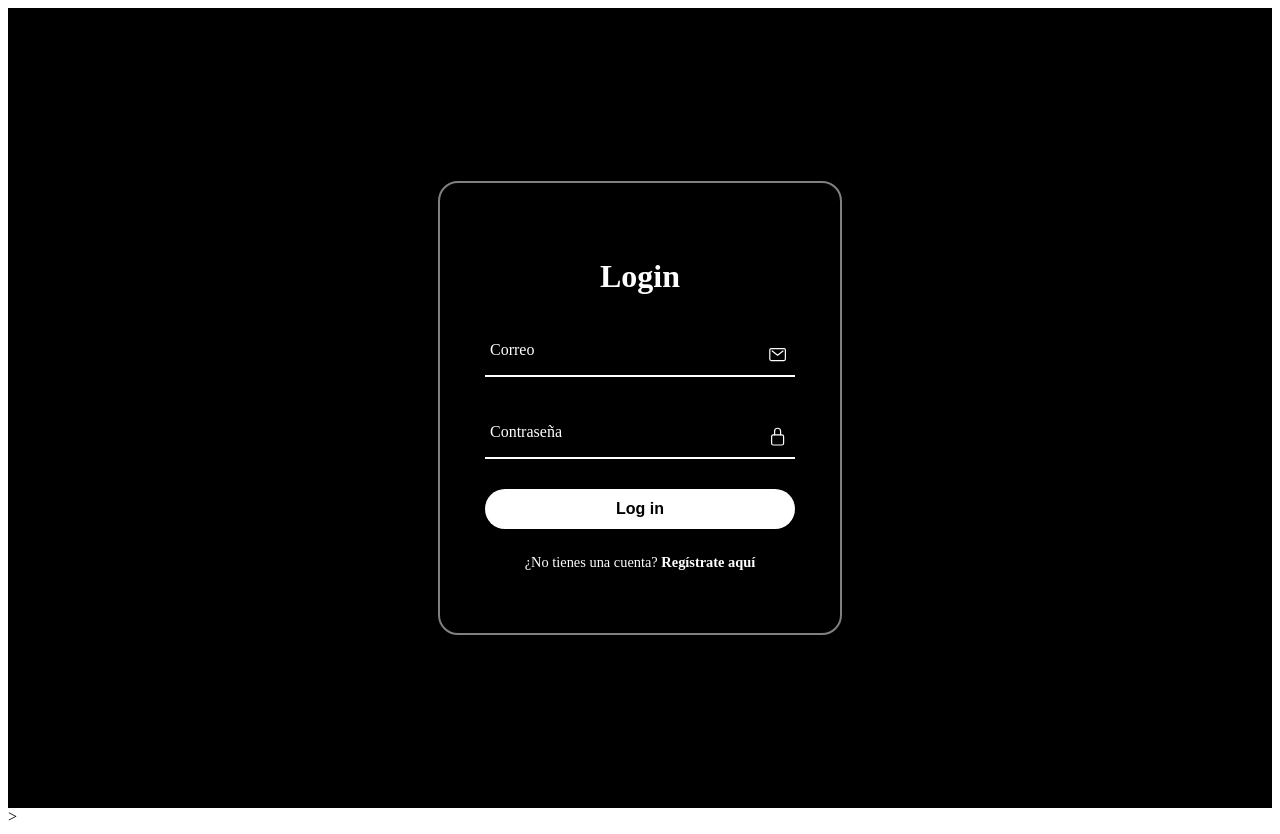
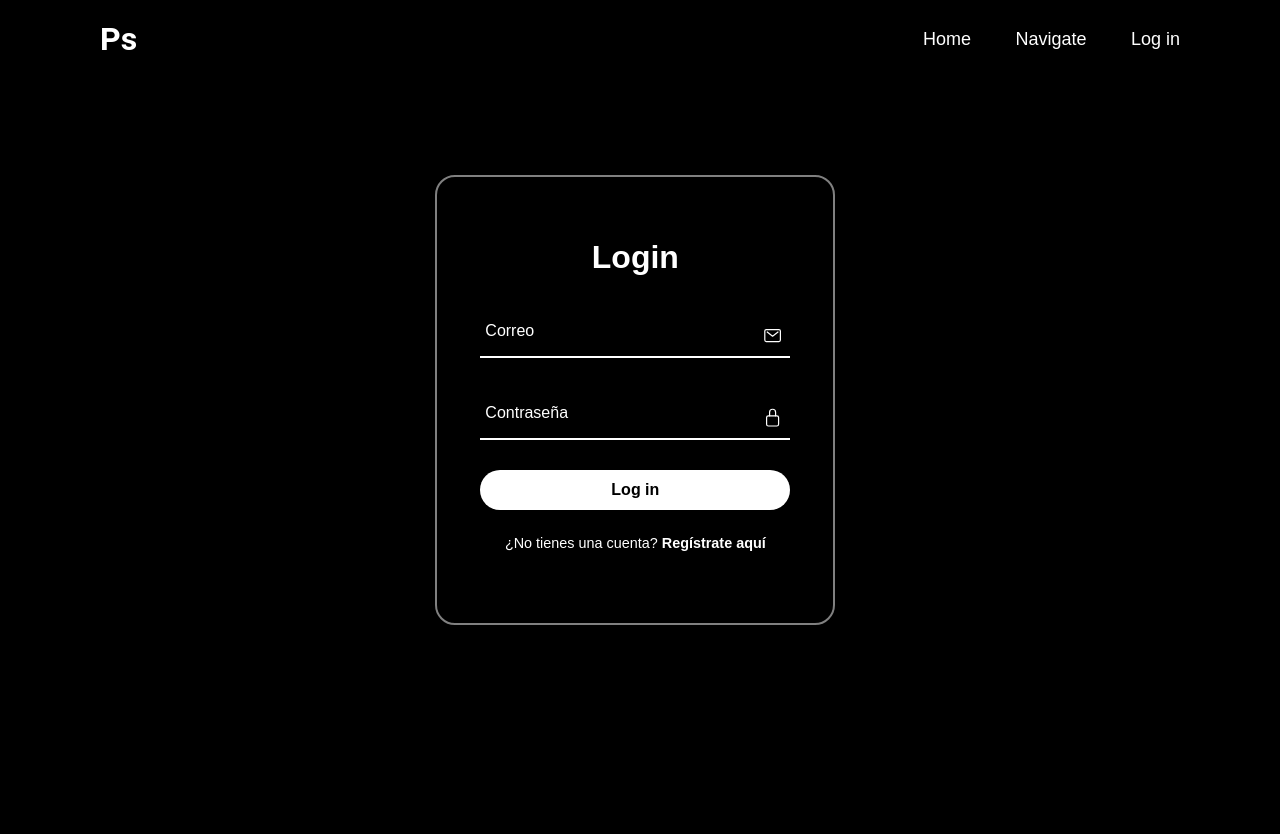
Before and after one commit to Eutanasi0/ProfeSoft, a website: page back/front/files/login.html in a window 1280 px wide. After the commit the page ends 800 px from the top, so only its background shows below. Drawn offline with nearby package versions, Linux system fonts and the light colour scheme.

Commit message:
ta el navbar en login y register

```diff
--- a/back/front/files/login.html
+++ b/back/front/files/login.html
@@ -12,6 +12,15 @@
     <link href="https://fonts.googleapis.com/css2?family=Onest:wght@300&display=swap" rel="stylesheet">
 </head>
 <body>
+    <header class="header">
+        <a href="#" class="logoPS">Ps</a>
+        <nav class="navbar">
+            <a href="../files/main.html">Home</a>
+            <a href="../files/navigate.html">Navigate</a>
+            <a href="../files/login.html">Log in</a>
+        </nav>
+    </header>
+
     <section class="login">
         <div class="form-box">
             <div class="form-value">
--- a/back/front/styles/login.css
+++ b/back/front/styles/login.css
@@ -1,3 +1,63 @@
+* {
+    margin: 0;
+    padding: 0;
+    box-sizing: border-box;
+    font-family: "poppins", sans-serif;
+}
+
+body {
+    min-height: 100vh;
+    display: flex;
+    background: black;
+    align-items: center;
+    justify-content: center;
+}
+
+.header {
+    position: fixed;
+    top: 0;
+    left: 0;
+    width: 100%;
+    padding: 20px 100px;
+    background: transparent;
+    display: flex;
+    justify-content: space-between;
+    align-items: center;
+    z-index: 100;
+}
+
+.logoPS {
+    font-size: 32px;
+    color: white;
+    font-family: 'Pacifico', cursive;
+    font-family: 'Roboto', sans-serif;
+    text-decoration: none;
+    font-weight: 700;
+}
+
+.navbar a {
+    position: relative;
+    color: white;
+    text-decoration: none;
+    font-size: 18px;
+    font-weight: 500;
+    margin-left: 40px;
+}
+
+.navbar a::before {
+    content: '';
+    position: absolute;
+    top: 100%;
+    left: 0;
+    width: 0;
+    height: 2px;
+    background: white;
+    transition: .3s;
+}
+
+.navbar a:hover::before {
+    width: 100%;
+}
 /*login*/
 .login{
     height: 100%;
--- a/back/front/styles/register.css
+++ b/back/front/styles/register.css
@@ -1,3 +1,63 @@
+* {
+    margin: 0;
+    padding: 0;
+    box-sizing: border-box;
+    font-family: "poppins", sans-serif;
+}
+
+body {
+    min-height: 100vh;
+    display: flex;
+    background: black;
+    align-items: center;
+    justify-content: center;
+}
+
+.header {
+    position: fixed;
+    top: 0;
+    left: 0;
+    width: 100%;
+    padding: 20px 100px;
+    background: transparent;
+    display: flex;
+    justify-content: space-between;
+    align-items: center;
+    z-index: 100;
+}
+
+.logoPS {
+    font-size: 32px;
+    color: white;
+    font-family: 'Pacifico', cursive;
+    font-family: 'Roboto', sans-serif;
+    text-decoration: none;
+    font-weight: 700;
+}
+
+.navbar a {
+    position: relative;
+    color: white;
+    text-decoration: none;
+    font-size: 18px;
+    font-weight: 500;
+    margin-left: 40px;
+}
+
+.navbar a::before {
+    content: '';
+    position: absolute;
+    top: 100%;
+    left: 0;
+    width: 0;
+    height: 2px;
+    background: white;
+    transition: .3s;
+}
+
+.navbar a:hover::before {
+    width: 100%;
+}
 .register{
     height: 100%;
     width: 100%;
```
Also changed, not shown: back/front/files/register.html (+8 -0 lines).
